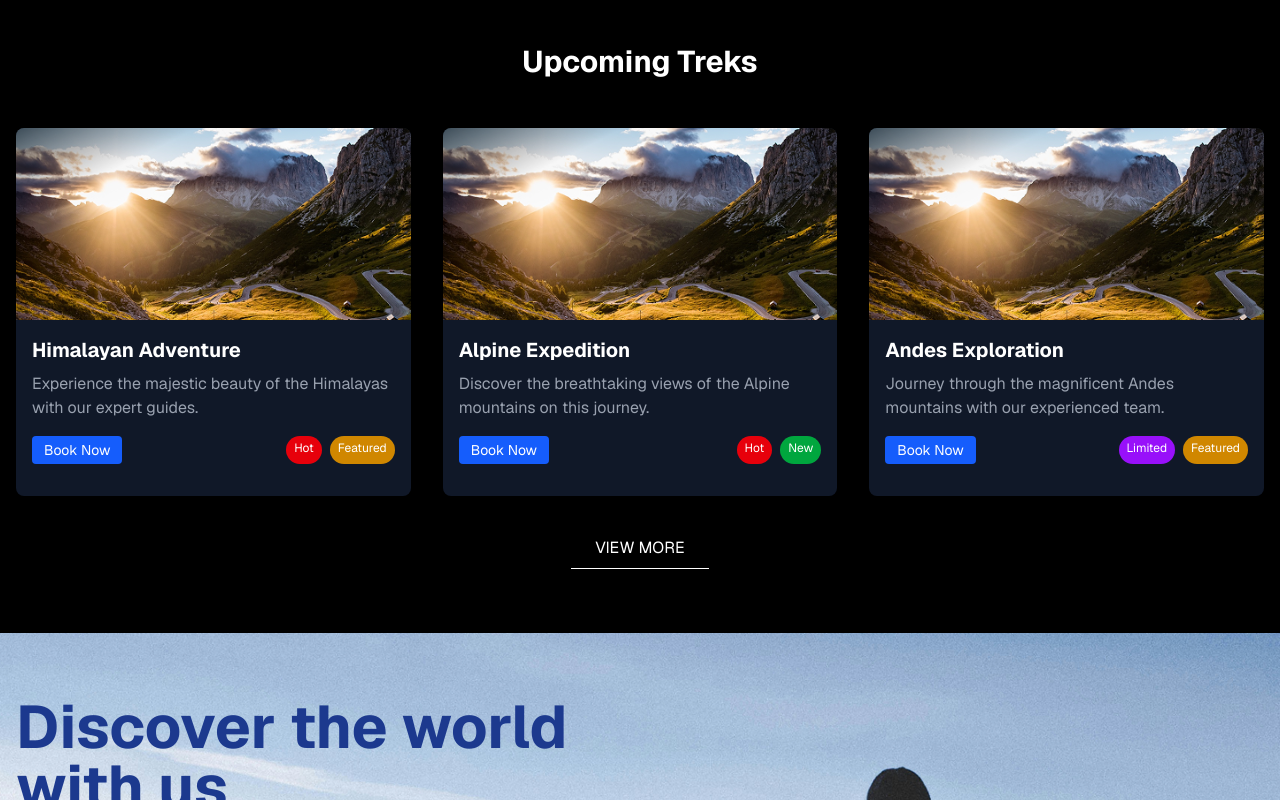
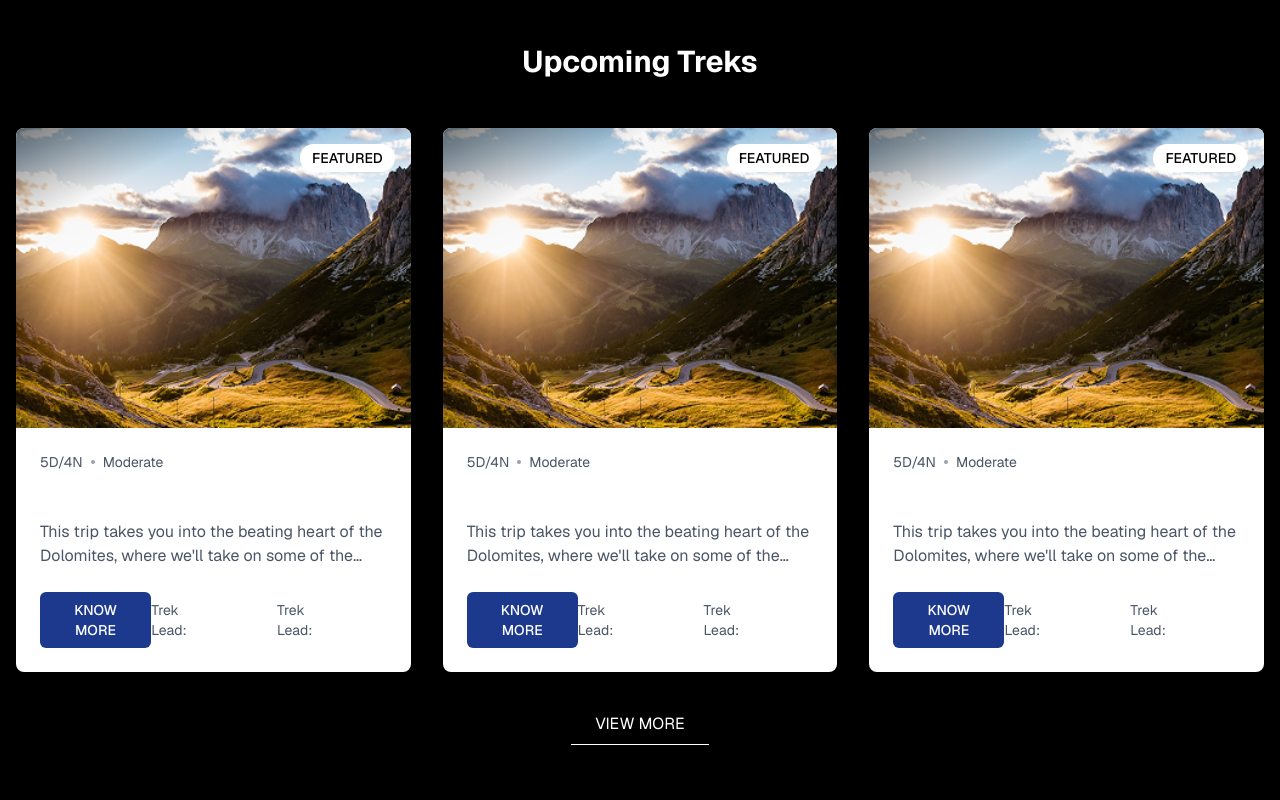
Before and after one commit to mahendra07limanpure/HEC-web, a Next.js app in the folder frontend/: page / in a window 1280 px wide. Shown: the part 820-1620 px from the top of the page. Built offline with nearby package versions, Linux system fonts and the light colour scheme.

Commit message:
feat: trek card added

```diff
--- a/frontend/app/page.js
+++ b/frontend/app/page.js
@@ -1,7 +1,7 @@
-"use client"
+"use client";
 import Image from "next/image";
 import Testimonial from "../components/Testimonial";
-
+import TrekCard from "../components/TrekCard";
 
 export default function Home() {
   return (
@@ -9,15 +9,31 @@ export default function Home() {
       {/* Navigation */}
       <nav className="flex justify-between items-center p-4 bg-transparent absolute w-full z-10">
         <div className="flex items-center">
-          <Image src="/logo.png" alt="Explorer Logo" width={40} height={40} className="rounded-full" />
+          <Image
+            src="/logo.png"
+            alt="Explorer Logo"
+            width={40}
+            height={40}
+            className="rounded-full"
+          />
         </div>
         <div className="hidden md:flex space-x-6">
-          <a href="#about" className="text-white hover:text-gray-300">About Us</a>
-          <a href="#treks" className="text-white hover:text-gray-300">Treks</a>
-          <a href="#tours" className="text-white hover:text-gray-300">Tours</a>
-          <a href="#gallery" className="text-white hover:text-gray-300">Gallery</a>
+          <a href="#about" className="text-white hover:text-gray-300">
+            About Us
+          </a>
+          <a href="#treks" className="text-white hover:text-gray-300">
+            Treks
+          </a>
+          <a href="#tours" className="text-white hover:text-gray-300">
+            Tours
+          </a>
+          <a href="#gallery" className="text-white hover:text-gray-300">
+            Gallery
+          </a>
         </div>
-        <button className="bg-white text-blue-900 px-6 py-3 font-medium">Contact Us</button>
+        <button className="bg-white text-blue-900 px-6 py-3 font-medium">
+          Contact Us
+        </button>
       </nav>
 
       {/* Hero Section */}
@@ -27,93 +43,58 @@ export default function Home() {
             src="/discoverbg.png"
             alt="Mountain Range"
             fill
-            style={{objectFit: "cover"}}
+            style={{ objectFit: "cover" }}
             priority
           />
           <div className="absolute inset-0 bg-black opacity-30"></div>
         </div>
         <div className="relative flex flex-col items-center justify-center h-full text-white text-center px-4">
-          <h1 className="text-4xl md:text-6xl font-bold mb-40">Unleash Your Inner Explorer</h1>
-          <button className="bg-white text-blue-900 px-6 py-3 font-medium hover:bg-gray-100 transition">Let&apos;s Explore</button>
+          <h1 className="text-4xl md:text-6xl font-bold mb-40">
+            Unleash Your Inner Explorer
+          </h1>
+          <button className="bg-white text-blue-900 px-6 py-3 font-medium hover:bg-gray-100 transition">
+            Let&apos;s Explore
+          </button>
         </div>
       </section>
 
       {/* Upcoming Treks Section */}
       <section className="py-16 px-4 bg-black text-white">
         <div className="container mx-auto">
-          <h2 className="text-3xl font-bold mb-12 text-center">Upcoming Treks</h2>
+          <h2 className="text-3xl font-bold mb-12 text-center">
+            Upcoming Treks
+          </h2>
           <div className="grid grid-cols-1 md:grid-cols-3 gap-8">
-            {/* Trek Card 1 */}
-            <div className="bg-gray-900 rounded-lg overflow-hidden">
-              <div className="h-48 relative">
-                <Image
-                  src="/Container.png"
-                  alt="Trek destination"
-                  fill
-                  style={{objectFit: "cover"}}
-                />
-              </div>
-              <div className="p-4">
-                <h3 className="text-xl font-bold mb-2">Himalayan Adventure</h3>
-                <p className="text-gray-400 mb-4">Experience the majestic beauty of the Himalayas with our expert guides.</p>
-                <div className="flex justify-between mb-4">
-                  <button className="bg-blue-600 text-white px-3 py-1 rounded text-sm">Book Now</button>
-                  <div className="flex space-x-2">
-                    <span className="bg-red-600 text-white px-2 py-1 rounded-full text-xs">Hot</span>
-                    <span className="bg-yellow-600 text-white px-2 py-1 rounded-full text-xs">Featured</span>
-                  </div>
-                </div>
-              </div>
-            </div>
-
-            {/* Trek Card 2 */}
-            <div className="bg-gray-900 rounded-lg overflow-hidden">
-              <div className="h-48 relative">
-                <Image
-                  src="/Container.png"
-                  alt="Trek destination"
-                  fill
-                  style={{objectFit: "cover"}}
-                />
-              </div>
-              <div className="p-4">
-                <h3 className="text-xl font-bold mb-2">Alpine Expedition</h3>
-                <p className="text-gray-400 mb-4">Discover the breathtaking views of the Alpine mountains on this journey.</p>
-                <div className="flex justify-between mb-4">
-                  <button className="bg-blue-600 text-white px-3 py-1 rounded text-sm">Book Now</button>
-                  <div className="flex space-x-2">
-                    <span className="bg-red-600 text-white px-2 py-1 rounded-full text-xs">Hot</span>
-                    <span className="bg-green-600 text-white px-2 py-1 rounded-full text-xs">New</span>
-                  </div>
-                </div>
-              </div>
-            </div>
-
-            {/* Trek Card 3 */}
-            <div className="bg-gray-900 rounded-lg overflow-hidden">
-              <div className="h-48 relative">
-                <Image
-                  src="/Container.png"
-                  alt="Trek destination"
-                  fill
-                  style={{objectFit: "cover"}}
-                />
-              </div>
-              <div className="p-4">
-                <h3 className="text-xl font-bold mb-2">Andes Exploration</h3>
-                <p className="text-gray-400 mb-4">Journey through the magnificent Andes mountains with our experienced team.</p>
-                <div className="flex justify-between mb-4">
-                  <button className="bg-blue-600 text-white px-3 py-1 rounded text-sm">Book Now</button>
-                  <div className="flex space-x-2">
-                    <span className="bg-purple-600 text-white px-2 py-1 rounded-full text-xs">Limited</span>
-                    <span className="bg-yellow-600 text-white px-2 py-1 rounded-full text-xs">Featured</span>
-                  </div>
-                </div>
-              </div>
-            </div>
+            <TrekCard
+              imageSrc="/Container.png"
+              title="VALLEY OF FLOWERS"
+              description="This trip takes you into the beating heart of the Dolomites, where we'll take on some of the most revered climbs in the world, surrounded by the breathtaking beauty of..."
+              duration="5D/4N"
+              difficulty="Moderate"
+              trekLeads={["Savraj, xxxx", "Savraj, xxxx"]}
+            />
+            <TrekCard
+              imageSrc="/Container.png"
+              title="VALLEY OF FLOWERS"
+              description="This trip takes you into the beating heart of the Dolomites, where we'll take on some of the most revered climbs in the world, surrounded by the breathtaking beauty of..."
+              duration="5D/4N"
+              difficulty="Moderate"
+              trekLeads={["Savraj, xxxx", "Savraj, xxxx"]}
+            />
+            <TrekCard
+              imageSrc="/Container.png"
+              title="VALLEY OF FLOWERS"
+              description="This trip takes you into the beating heart of the Dolomites, where we'll take on some of the most revered climbs in the world, surrounded by the breathtaking beauty of..."
+              duration="5D/4N"
+              difficulty="Moderate"
+              trekLeads={["Savraj, xxxx", "Savraj, xxxx"]}
+            />
+            {/* Add more TrekCard components as needed */}
           </div>
           <div className="text-center mt-8">
-            <button className="border-b border-white text-white px-6 py-2">VIEW MORE</button>
+            <button className="border-b border-white text-white px-6 py-2">
+              VIEW MORE
+            </button>
           </div>
         </div>
       </section>
@@ -125,17 +106,26 @@ export default function Home() {
             src="/discover.png"
             alt="Mountain explorer"
             fill
-            style={{objectFit: "cover"}}
+            style={{ objectFit: "cover" }}
           />
           {/* <div className="absolute inset-0 bg-blue-900 opacity-70"></div> */}
         </div>
         <div className="container mx-auto relative z-10 px-4 h-110">
           <div className="max-w-2xl text-white">
-            <h2 className="text-6xl font-bold mb-4 text-blue-900">Discover the world with us</h2>
+            <h2 className="text-6xl font-bold mb-4 text-blue-900">
+              Discover the world with us
+            </h2>
             <p className="mb-6 text-black ">
-            We the Himalayan Explorers&apos; Club (HEC) was founded in 1971. In between 1971 & 1974 the Institute Sports Association nurtured the Mountaineering & Trekking Club which fostered all mountaineering, trekking and outward bound activities amongst science, engineering and professional student community of the Indian Institute of Technology Roorkee.
+              We the Himalayan Explorers&apos; Club (HEC) was founded in 1971.
+              In between 1971 & 1974 the Institute Sports Association nurtured
+              the Mountaineering & Trekking Club which fostered all
+              mountaineering, trekking and outward bound activities amongst
+              science, engineering and professional student community of the
+              Indian Institute of Technology Roorkee.
             </p>
-            <button className="bg-white text-blue-900 px-6 py-3 rounded-md font-medium hover:bg-gray-100 transition">KNOWN MORE</button>
+            <button className="bg-white text-blue-900 px-6 py-3 rounded-md font-medium hover:bg-gray-100 transition">
+              KNOWN MORE
+            </button>
           </div>
         </div>
       </section>
@@ -143,10 +133,15 @@ export default function Home() {
       {/* Activities Section */}
       <section className="py-16 px-4 bg-black">
         <div className="container mx-auto">
-          <h2 className="text-3xl font-bold mb-12 text-center text-white">Activities</h2>
+          <h2 className="text-3xl font-bold mb-12 text-center text-white">
+            Activities
+          </h2>
           <div className="grid grid-cols-2 md:grid-cols-4 gap-4">
             {[1, 2, 3, 4, 5, 6, 7, 8].map((item) => (
-              <div key={item} className="aspect-square bg-gray-200 rounded-lg"></div>
+              <div
+                key={item}
+                className="aspect-square bg-gray-200 rounded-lg"
+              ></div>
             ))}
           </div>
         </div>
@@ -155,14 +150,18 @@ export default function Home() {
       {/* Gallery Section */}
       <section className="py-16 px-4 bg-black">
         <div className="container mx-auto">
-          <h2 className="text-3xl font-bold mb-12 text-center text-white">Gallery</h2>
+          <h2 className="text-3xl font-bold mb-12 text-center text-white">
+            Gallery
+          </h2>
           <div className="grid grid-cols-1 md:grid-cols-3 gap-4">
             <div className="aspect-square bg-gray-300 rounded-lg md:col-span-2 md:row-span-2"></div>
             <div className="aspect-square bg-gray-300 rounded-lg"></div>
             <div className="aspect-square bg-gray-300 rounded-lg"></div>
           </div>
           <div className="text-center mt-8">
-            <button className=" text-white px-6 py-2 rounded hover:bg-grey-100 hover:text-white transition"><u>VIEW MORE</u></button>
+            <button className="border-b text-white px-6 py-2 hover:bg-grey-100 hover:text-white transition">
+              VIEW MORE
+            </button>
           </div>
         </div>
       </section>
@@ -198,23 +197,44 @@ export default function Home() {
         <div className="container mx-auto grid grid-cols-1 md:grid-cols-2 gap-8">
           <div>
             <div className="flex items-center mb-4">
-              <Image src="/logo.png" alt="HEC Logo" width={80} height={80} className="rounded-full mr-4" />
+              <Image
+                src="/logo.png"
+                alt="HEC Logo"
+                width={80}
+                height={80}
+                className="rounded-full mr-4"
+              />
               {/* <div> */}
-                {/* <h3 className="font-bold text-xl mb-1">Himalayan Explorers&apos; Club</h3> */}
-                {/* <p className="text-sm">the students organization of IIT Roorkee</p> */}
+              {/* <h3 className="font-bold text-xl mb-1">Himalayan Explorers&apos; Club</h3> */}
+              {/* <p className="text-sm">the students organization of IIT Roorkee</p> */}
               {/* </div> */}
             </div>
             <p className="text-gray-400 text-sm mb-6 max-w-xl">
-            Himalayan Explorers&apos; Club - the students organization of IIT Roorkee pioneering in trekking, mountaineering and adventure sports.HEC was founded in 1971. In between 1971 & 1974 the Institute Sports Association nurtured the Mountaineering & Trekking Club which fostered all mountaineering, trekking and outward bound activities amongst science, engineering and professional student community of the Indian Institute of Technology Roorkee.
+              Himalayan Explorers&apos; Club - the students organization of IIT
+              Roorkee pioneering in trekking, mountaineering and adventure
+              sports.HEC was founded in 1971. In between 1971 & 1974 the
+              Institute Sports Association nurtured the Mountaineering &
+              Trekking Club which fostered all mountaineering, trekking and
+              outward bound activities amongst science, engineering and
+              professional student community of the Indian Institute of
+              Technology Roorkee.
             </p>
           </div>
           <div className="grid grid-cols-1 md:grid-cols-2 gap-8">
             <div>
               <div className="flex flex-col space-y-2">
-                <a href="#about" className="text-white hover:text-gray-300">About us</a>
-                <a href="#treks" className="text-white hover:text-gray-300">Treks</a>
-                <a href="#team" className="text-white hover:text-gray-300">Team</a>
-                <a href="#gallery" className="text-white hover:text-gray-300">Gallery</a>
+                <a href="#about" className="text-white hover:text-gray-300">
+                  About us
+                </a>
+                <a href="#treks" className="text-white hover:text-gray-300">
+                  Treks
+                </a>
+                <a href="#team" className="text-white hover:text-gray-300">
+                  Team
+                </a>
+                <a href="#gallery" className="text-white hover:text-gray-300">
+                  Gallery
+                </a>
               </div>
             </div>
             <div>
@@ -229,7 +249,9 @@ export default function Home() {
                 </div>
                 <div>
                   <p className="text-sm">Address:</p>
-                  <p className="text-white">HEC Office, 2nd Floor Multi Activity Center, IIT Roorkee</p>
+                  <p className="text-white">
+                    HEC Office, 2nd Floor Multi Activity Center, IIT Roorkee
+                  </p>
                   <p className="text-white">Roorkee, Uttarakhand-247667</p>
                 </div>
               </div>
--- /dev/null
+++ b/frontend/components/TrekCard.js
@@ -0,0 +1,51 @@
+import Image from "next/image";
+
+const TrekCard = ({
+  imageSrc,
+  title,
+  description,
+  difficulty,
+  duration,
+  trekLeads = []
+}) => {
+  return (
+    <div className="bg-white rounded-lg overflow-hidden">
+      <div className="relative">
+        <div className="absolute top-4 right-4 bg-white text-black px-3 py-1 rounded-full text-sm font-medium z-10">
+          FEATURED
+        </div>
+        <Image
+          src={imageSrc}
+          alt={title}
+          width={400}
+          height={300}
+          className="w-full h-[300px] object-cover"
+        />
+      </div>
+      <div className="p-6">
+        <div className="flex items-center gap-2 mb-3">
+          <span className="text-gray-600 text-sm">{duration}</span>
+          <span className="w-1 h-1 bg-gray-400 rounded-full"></span>
+          <span className="text-gray-600 text-sm">{difficulty}</span>
+        </div>
+        <h3 className="text-xl font-bold mb-2">{title}</h3>
+        <p className="text-gray-600 mb-6 line-clamp-2">{description}</p>
+        <div className="flex items-center justify-between">
+          <button className="bg-blue-900 text-white px-6 py-2 rounded-md text-sm font-medium hover:bg-blue-800 transition">
+            KNOW MORE
+          </button>
+          <div className="flex items-center gap-4">
+            {trekLeads.map((lead, index) => (
+              <div key={index} className="flex items-center gap-2">
+                <span className="text-sm text-gray-600">Trek Lead:</span>
+                <span className="text-sm font-medium">{lead}</span>
+              </div>
+            ))}
+          </div>
+        </div>
+      </div>
+    </div>
+  );
+};
+
+export default TrekCard;
```
